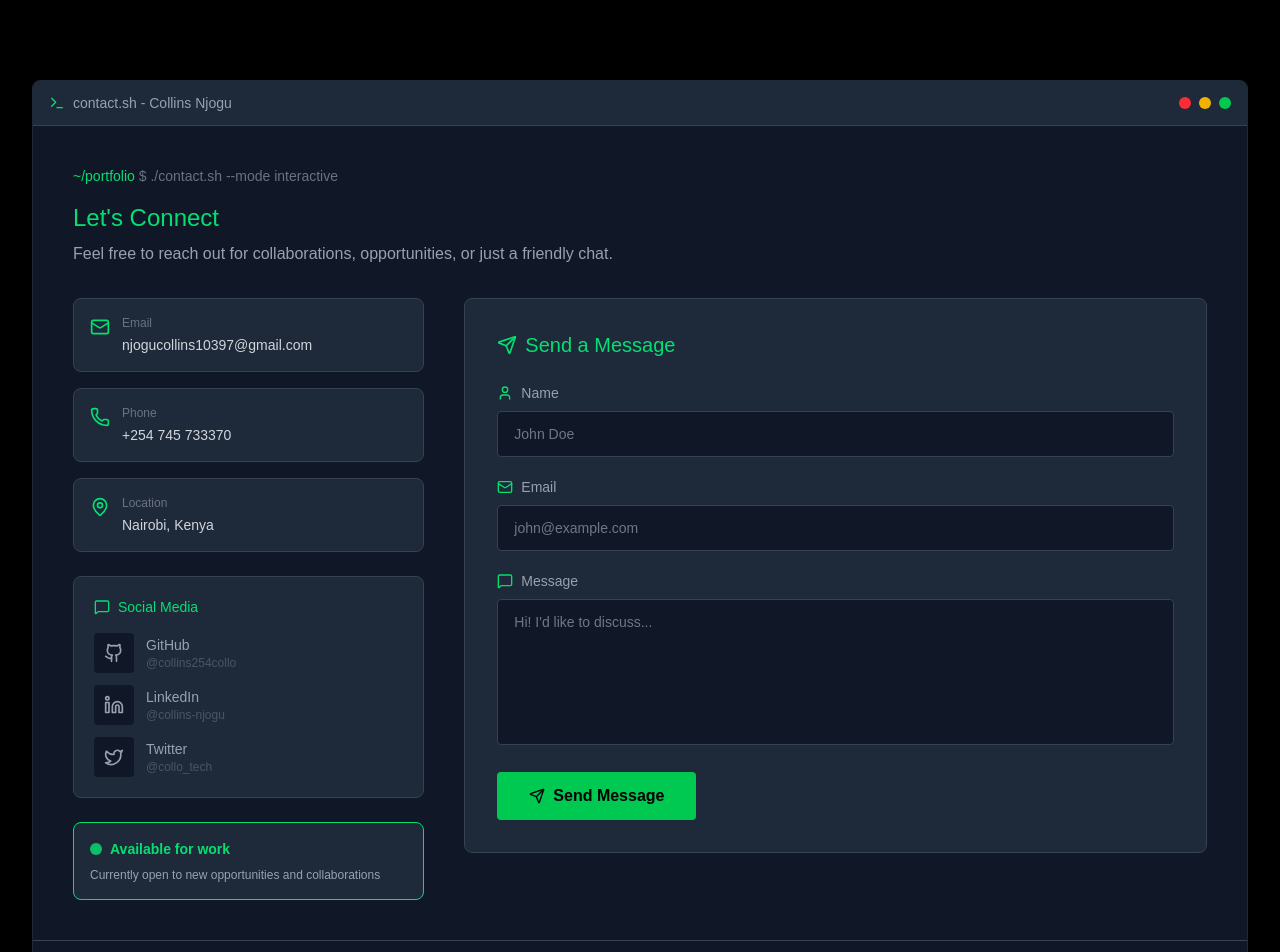
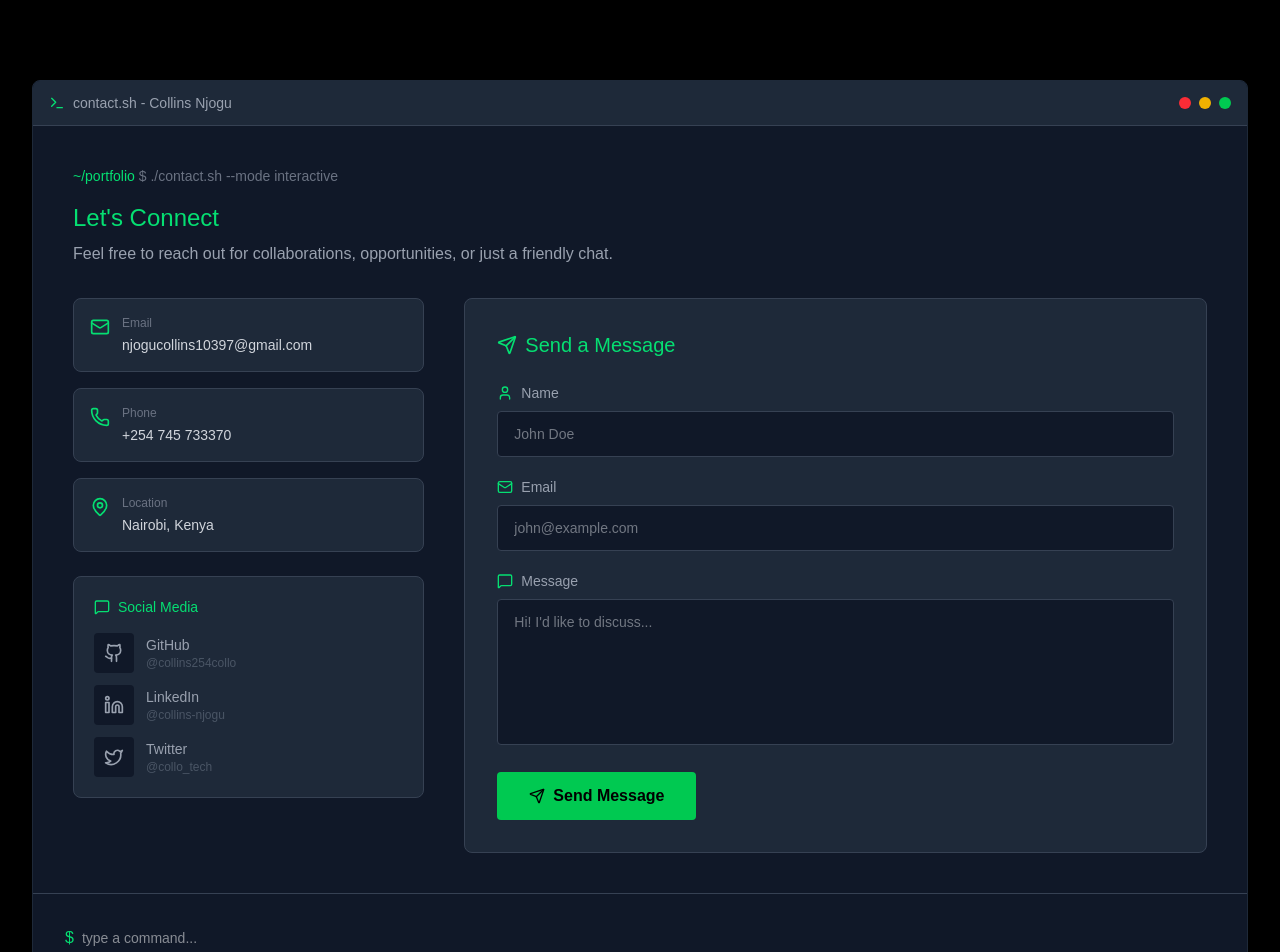
Before and after one commit to collins254collo/FUTURE_FS_01, a Next.js app: page /contact in a window 1280 px wide. Shown: the top 952 px of the page. Built offline with nearby package versions, Linux system fonts and the light colour scheme.

Commit message:
removing unnecessary things

```diff
--- a/src/app/contact/page.js
+++ b/src/app/contact/page.js
@@ -255,17 +255,7 @@ export default function ContactSection() {
                     </div>
                   </nav>
 
-                  <div className="bg-gray-800 p-4 rounded-lg border border-green-400" role="status">
-                    <div className="flex items-center gap-2 mb-2">
-                      <div className="w-3 h-3 bg-green-400 rounded-full animate-pulse" aria-hidden="true"></div>
-                      <span className="text-green-400 font-mono text-sm font-semibold">
-                        Available for work
-                      </span>
-                    </div>
-                    <p className="text-gray-400 text-xs font-mono">
-                      Currently open to new opportunities and collaborations
-                    </p>
-                  </div>
+
                 </aside>
 
                 <section className="lg:col-span-2">
```
